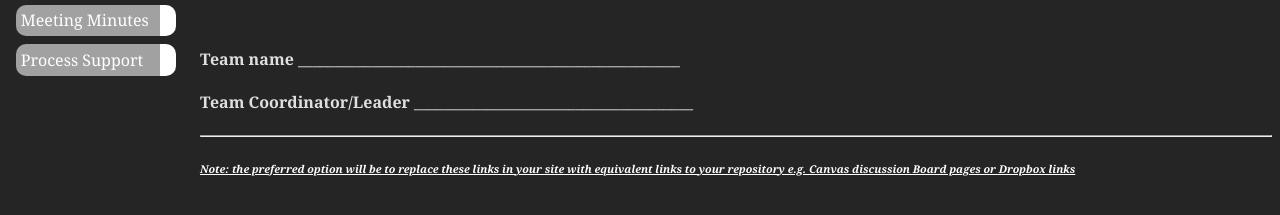
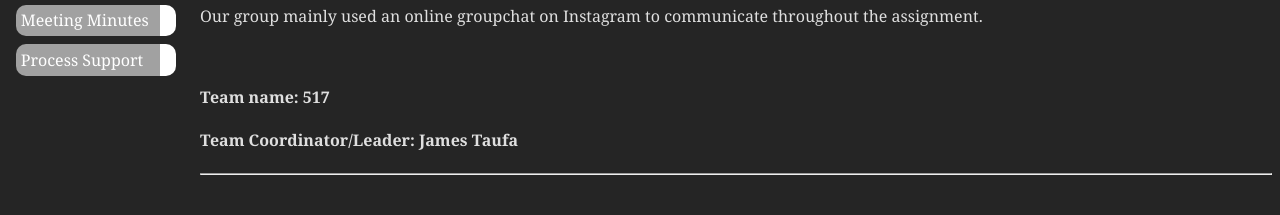
Before and after one commit to tobsywobsy/COMP501-Assignment-3, a plain HTML site: page CTiS-2023_1/misc/meetings.html in a window 1280 px wide. Shown: the part 75-290 px from the top of the page. Drawn offline with Linux system fonts and the light colour scheme.

Commit message:
Update meetings.html

```diff
--- a/CTiS-2023_1/misc/meetings.html
+++ b/CTiS-2023_1/misc/meetings.html
@@ -11,24 +11,25 @@
 	<li><a href="../index.html">Home</a>
    	<li><a href="https://www.dropbox.com/sh/mjyajw349thbj61/AAAAGNBVWF_0VHEPafZjLaHPa/00%20Videos%20of%20Lectures%20S1%202020?dl=0&subfolder_nav_tracking=1">Meeting Minutes</a>
 	<li><a href="process.html">Process Support</a>
-	</ul>
+</ul>
 
 
 
 
-<h1>Meeting Minutes</h1><br>
+<h1>Meeting Minutes</h1>
+
+<p>Our group mainly used an online groupchat on Instagram to communicate throughout the assignment.</p><br>
 
 
-<h4><p>Team name ____________________________________________________</p></h4>
+<h4><p>Team name: 517</p></h4>
 
-<h4><p>Team Coordinator/Leader ______________________________________</p></h4>
+<h4><p>Team Coordinator/Leader: James Taufa</p></h4>
 
 
-  <a href="https://canvas.aut.ac.nz/courses/1048/discussion_topics/3449" Meeting Minutes Repository Alternative Link</a>
+<a href="https://canvas.aut.ac.nz/courses/1048/discussion_topics/3449" Meeting Minutes Repository Alternative Link</a>
 
 
 
 <hr/>
-<p><h6><em>Note: the preferred option will be to replace these links in your site with equivalent links to your repository e.g. Canvas discussion Board pages or Dropbox links</h6></em></p>
 </body>
 </html>
```
